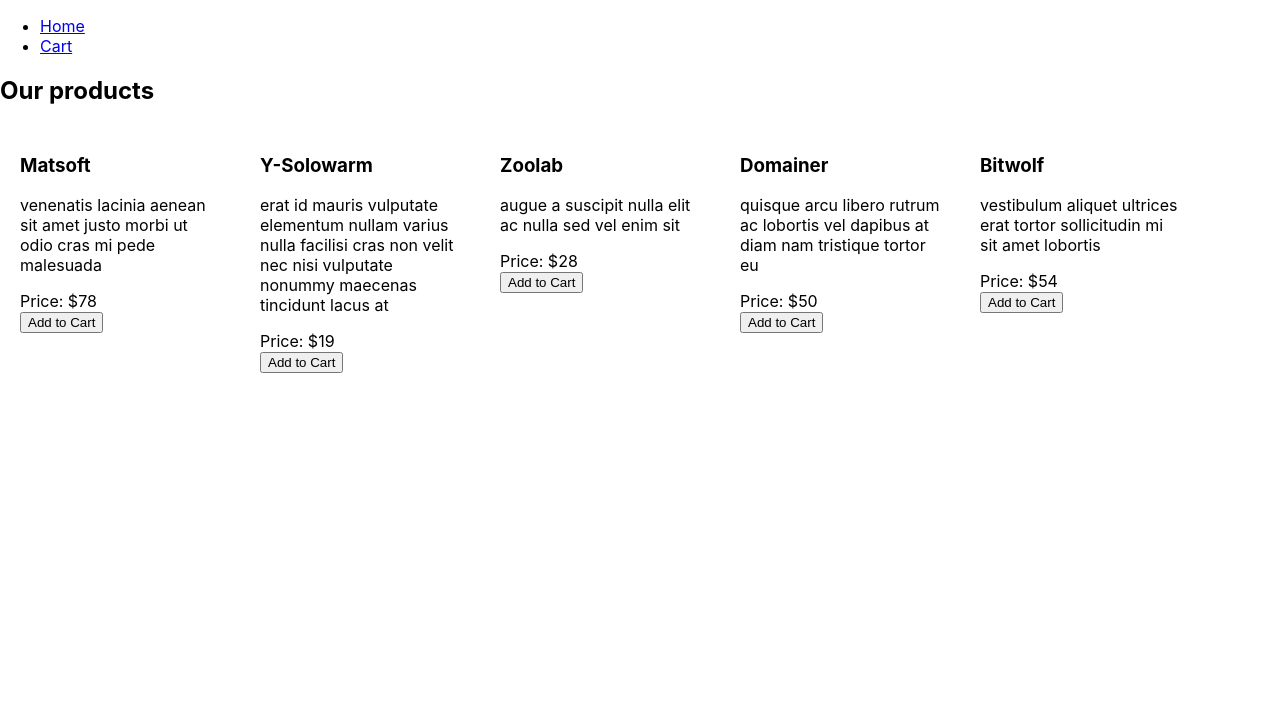
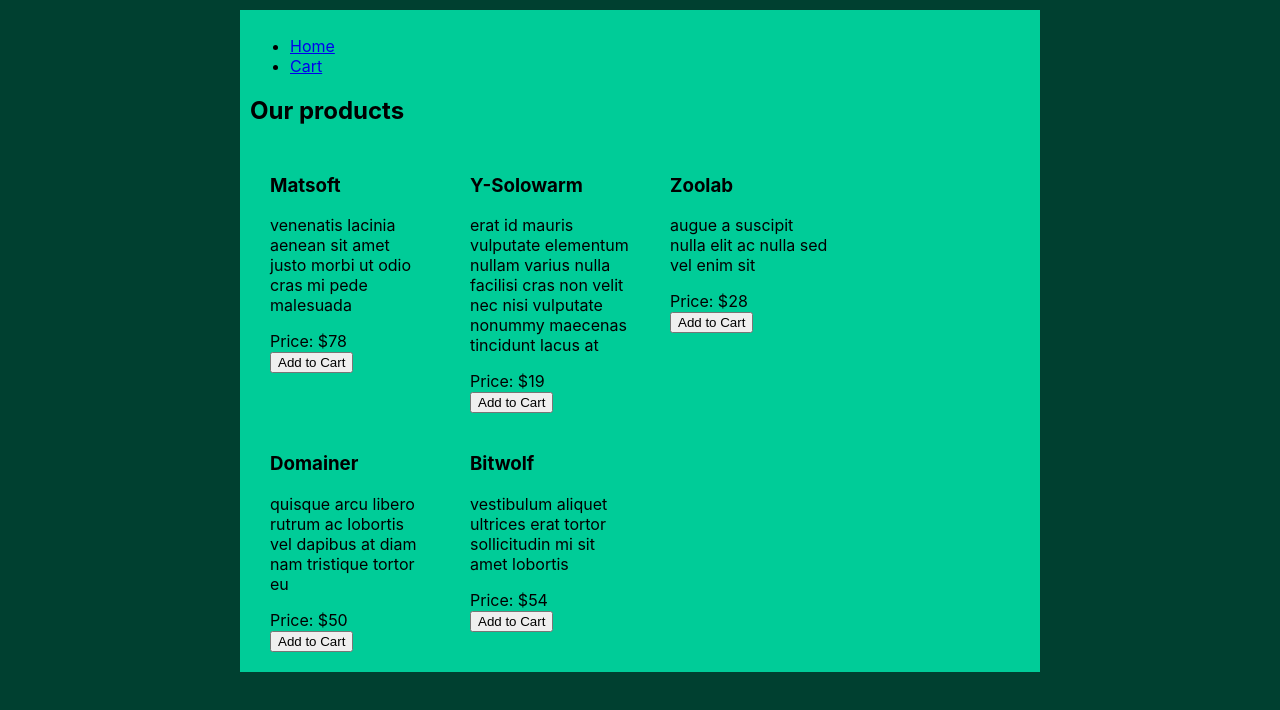
Before and after one commit to armansujoyan/react-redux-cart, a React (Create React App) app: page / in a window 1280 px wide. Shown: the top 710 px of the page. Built offline with nearby package versions, Linux system fonts and the light colour scheme.

Commit message:
Add some colors

```diff
--- a/src/App.js
+++ b/src/App.js
@@ -5,7 +5,7 @@ import Navigation from './components/navigation';
 class App extends Component {
   render() {
     return (
-      <div>
+      <div className="page-container">
         <Navigation />
         <Router />
       </div>
--- a/src/index.css
+++ b/src/index.css
@@ -1,11 +1,24 @@
+* {
+  box-sizing: border-box;
+}
+
 body {
   margin: 0;
   padding: 0;
+  width: 100%;
+  background-color: #004030;
   font-family: -apple-system, BlinkMacSystemFont, "Segoe UI", "Roboto", "Oxygen",
     "Ubuntu", "Cantarell", "Fira Sans", "Droid Sans", "Helvetica Neue",
     sans-serif;
   -webkit-font-smoothing: antialiased;
   -moz-osx-font-smoothing: grayscale;
+}
+
+.page-container {
+  width: 800px;
+  margin: 10px auto;
+  padding: 10px;
+  background-color: #00CC98;
 }
 
 code {
```
